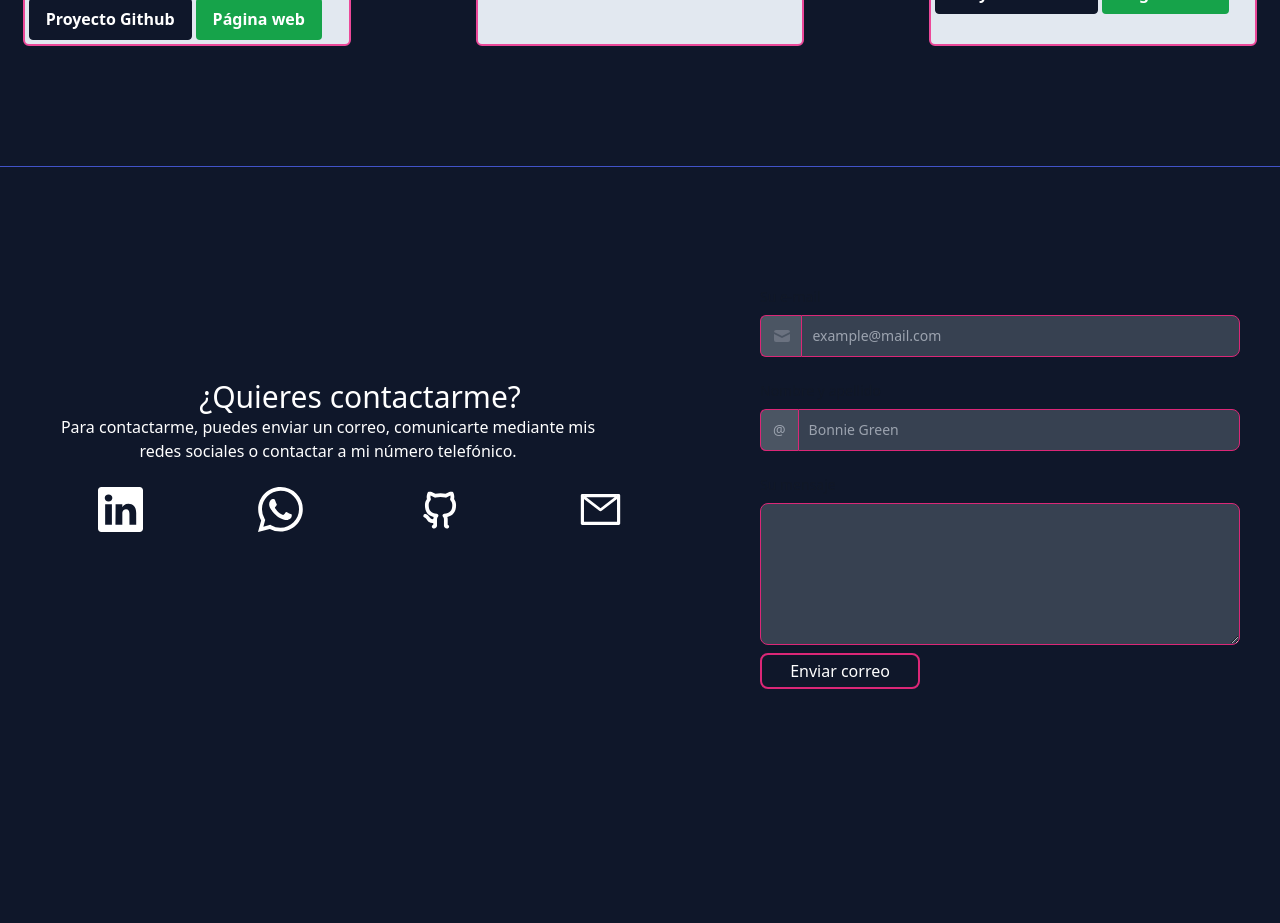
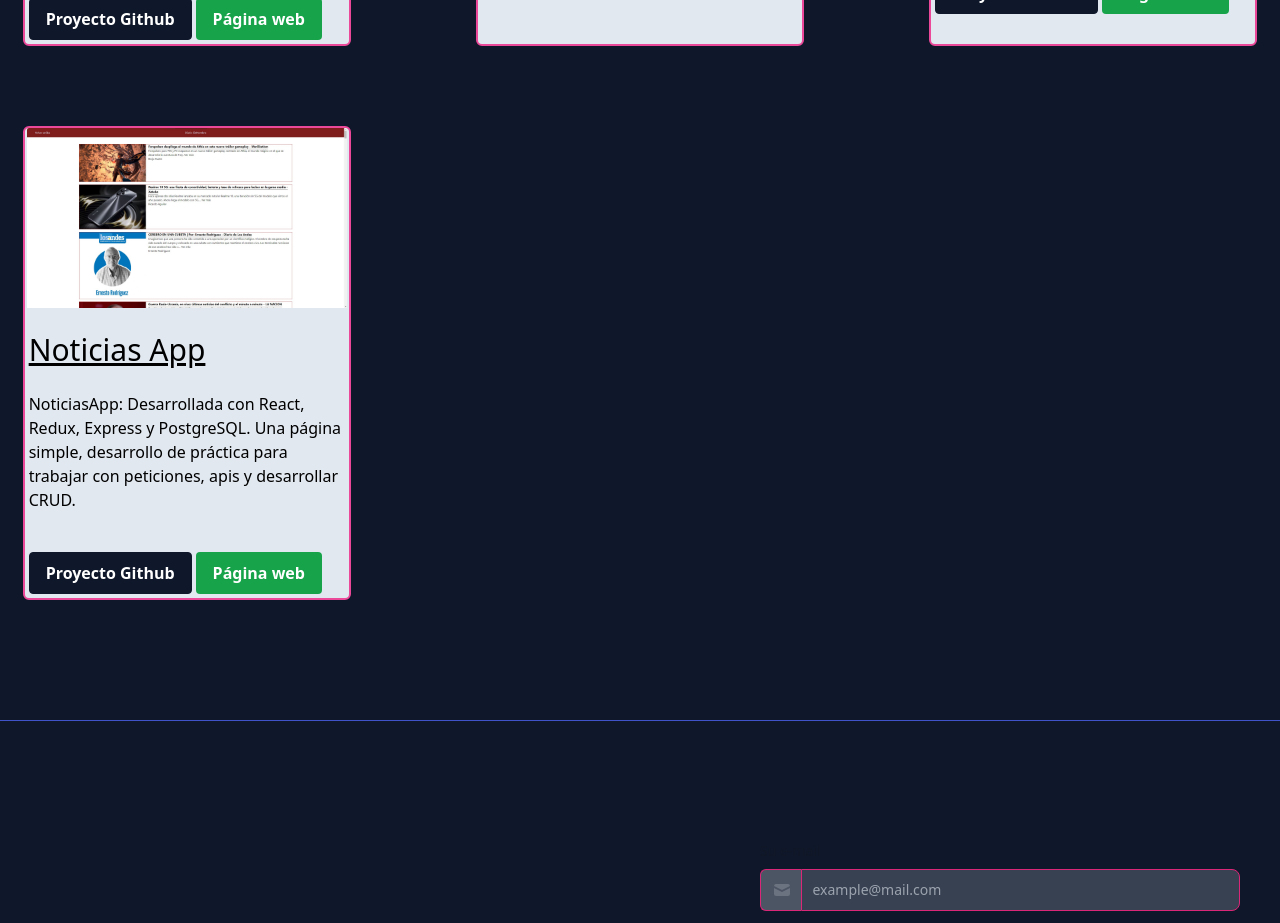
Before and after one commit to gguidoxx/portfolio, a React (Create React App) app: page / in a window 1280 px wide. Shown: the part 1800-2723 px from the top of the page. Before the commit the page ends 2497 px from the top, so only its background shows below. Built offline with nearby package versions, Linux system fonts and the light colour scheme.

Commit message:
Añadido nuevo proyecto

```diff
--- a/src/components/CardsProyectos/Cards.jsx
+++ b/src/components/CardsProyectos/Cards.jsx
@@ -2,6 +2,8 @@ import React from "react";
 import pureglow from "../../assets/pureglow.jpg";
 import calculadorareact from "../../assets/calculadorareact.jpg";
 import todoapp from "../../assets/todoapp.jpg";
+import notiapp from "../../assets/notiapp.jpg";
+
 
 import Buttons from "../Buttons/Buttons";
 function Cards() {
@@ -28,6 +30,14 @@ function Cards() {
       img: todoapp,
       linkGit: "https://github.com/gguidoxx/todoapp",
       linkLive: "https://gtodoapp.vercel.app/",
+    },
+    {
+      //ESTÁ ÚNICAMENTE DE RELLENO, EL PORTFOLIO NO DEBERÍA IR ACÁ
+      title: "Noticias App",
+      desc: "NoticiasApp: Desarrollada con React, Redux, Express y PostgreSQL. Una página simple, desarrollo de práctica para trabajar con peticiones, apis y desarrollar CRUD. ",
+      img: notiapp,
+      linkGit: "https://github.com/gguidoxx/newspaper",
+      linkLive: "https://notiapp.vercel.app/",
     },
   ];
   return (
```
Also changed, not shown: src/assets/notiapp.jpg (added).
